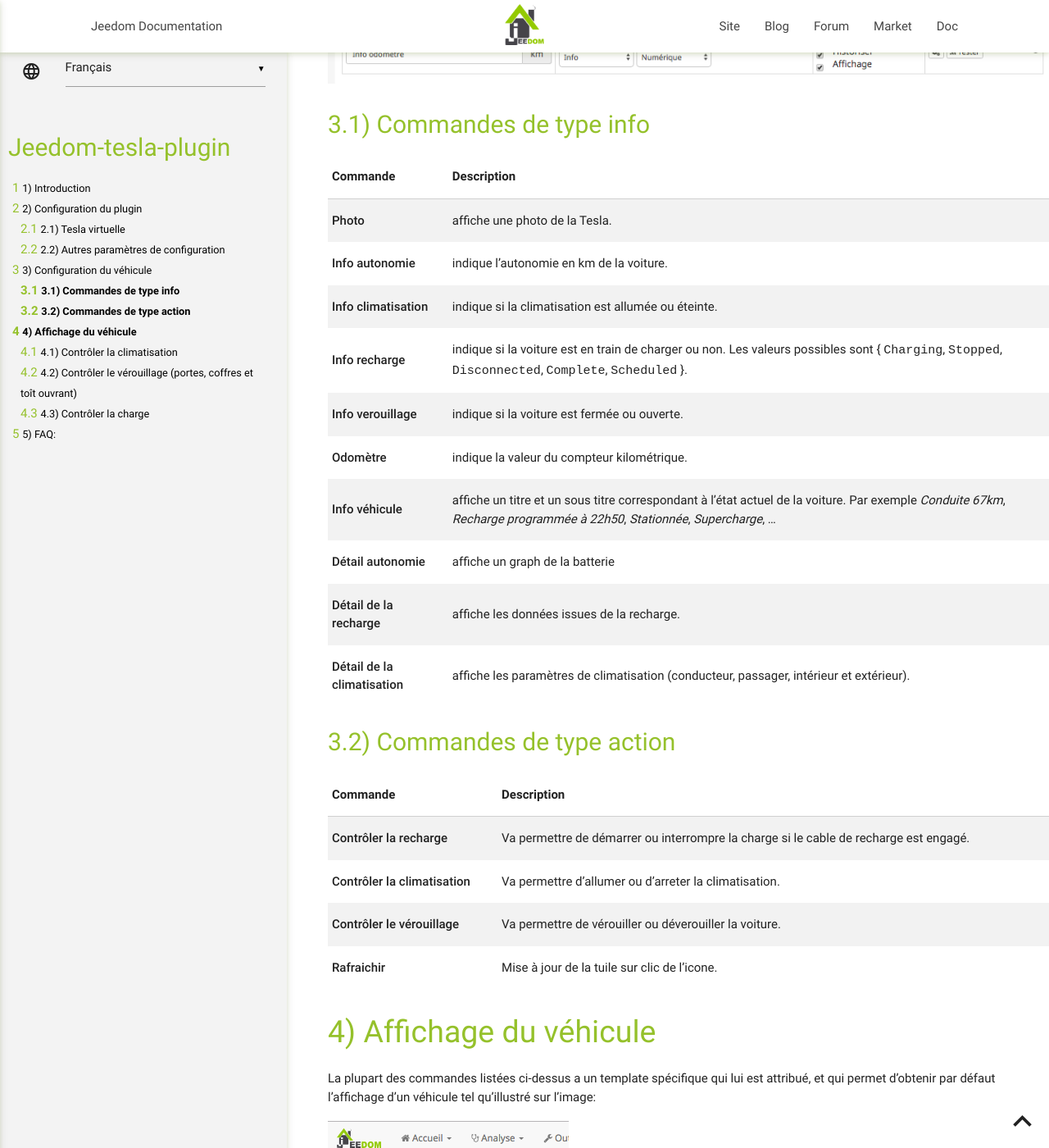
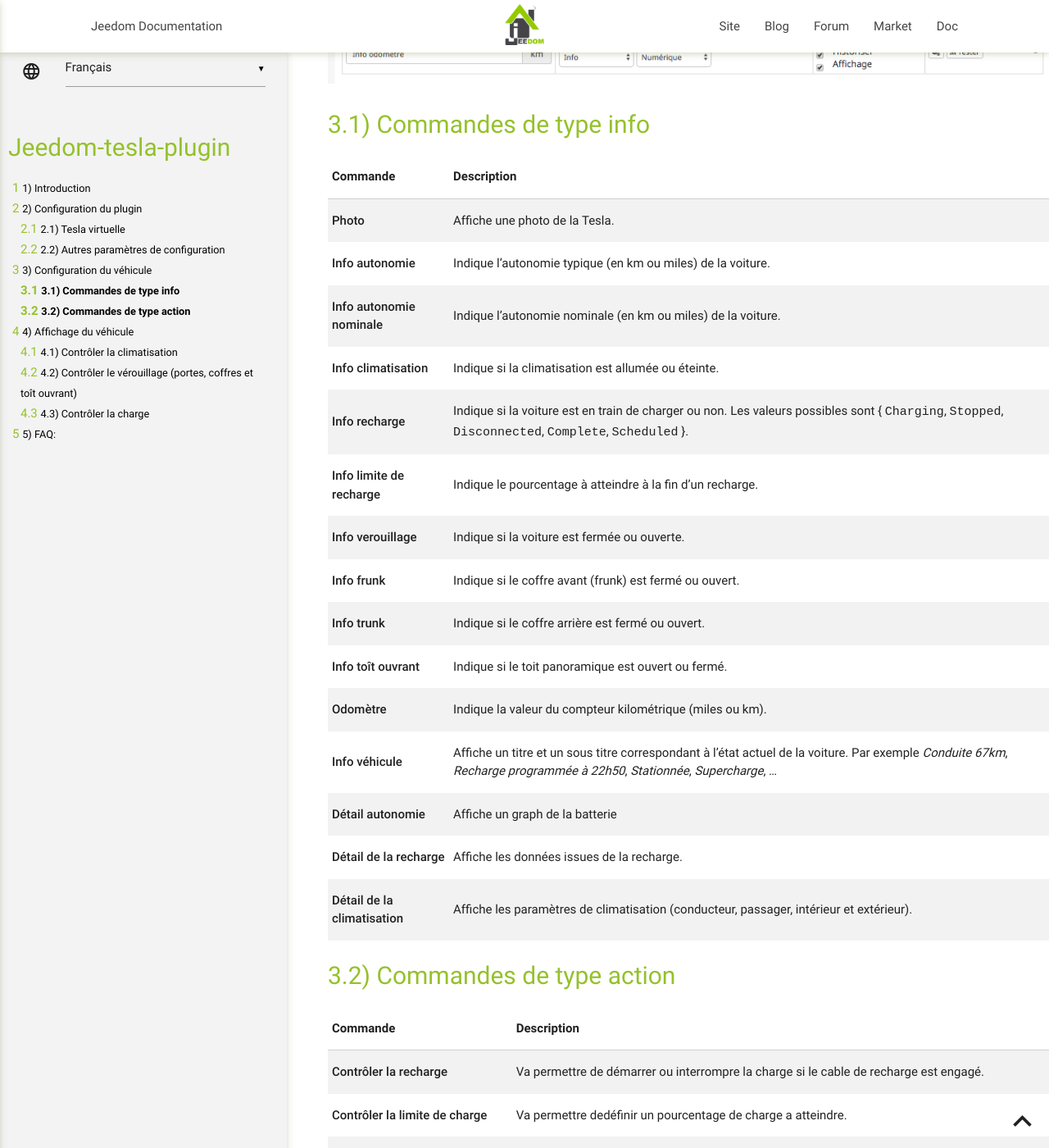
Before and after one commit to vercorsio/jeedom-tesla-plugin, a Jekyll site: the page built from fr_FR/index.md, in a window 1280 px wide and 1400 px high, scrolled down 4276 px. Shown: the whole window at 82% size. Built offline with Jekyll 4.4.1, drawn with Linux system fonts in a browser that asks for light colours; our own code applies the rules of GitHub Pages for plain Markdown files; some of the changed text lies outside the part shown.

Commit message:
Updated list of commands and screenshot

```diff
--- a/fr_FR/index.md
+++ b/fr_FR/index.md
@@ -89,16 +89,21 @@
 
 | Commande   |   Description |
 | --- | --- |
-| **Photo** | affiche une photo de la Tesla.
-| **Info autonomie** | indique l'autonomie en km de la voiture.
-| **Info climatisation** | indique si la climatisation est allumée ou éteinte.
-| **Info recharge** | indique si la voiture est en train de charger ou non. Les valeurs possibles sont  { `Charging`, `Stopped`, `Disconnected`, `Complete`, `Scheduled` }.
-| **Info verouillage** | indique si la voiture est fermée ou ouverte.
-| **Odomètre** | indique la valeur du compteur kilométrique.
-| **Info véhicule** | affiche un titre et un sous titre correspondant à l'état actuel de la voiture. Par exemple _Conduite 67km_, _Recharge programmée à 22h50_, _Stationnée_, _Supercharge_, ...
-| **Détail autonomie** | affiche un graph de la batterie
-| **Détail de la recharge** | affiche les données issues de la recharge.
-| **Détail de la climatisation** | affiche les paramètres de climatisation (conducteur, passager, intérieur et extérieur).
+| **Photo** | Affiche une photo de la Tesla.
+| **Info autonomie** | Indique l'autonomie typique (en km ou miles) de la voiture.
+| **Info autonomie nominale** | Indique l'autonomie nominale (en km ou miles) de la voiture.
+| **Info climatisation** | Indique si la climatisation est allumée ou éteinte.
+| **Info recharge** | Indique si la voiture est en train de charger ou non. Les valeurs possibles sont  { `Charging`, `Stopped`, `Disconnected`, `Complete`, `Scheduled` }.
+| **Info limite de recharge** | Indique le pourcentage à atteindre à la fin d'un recharge.
+| **Info verouillage** | Indique si la voiture est fermée ou ouverte.
+| **Info frunk** | Indique si le coffre avant (frunk) est fermé ou ouvert.
+| **Info trunk** | Indique si le coffre arrière est fermé ou ouvert.
+| **Info toît ouvrant** | Indique si le toit panoramique est ouvert ou fermé.
+| **Odomètre** | Indique la valeur du compteur kilométrique (miles ou km).
+| **Info véhicule** | Affiche un titre et un sous titre correspondant à l'état actuel de la voiture. Par exemple _Conduite 67km_, _Recharge programmée à 22h50_, _Stationnée_, _Supercharge_, ...
+| **Détail autonomie** | Affiche un graph de la batterie
+| **Détail de la recharge** | Affiche les données issues de la recharge.
+| **Détail de la climatisation** | Affiche les paramètres de climatisation (conducteur, passager, intérieur et extérieur).
 
 Commandes de type **action**
 --
@@ -106,8 +111,13 @@
 | Commande   |   Description |
 | --- | --- |
 | **Contrôler la recharge** | Va permettre de démarrer ou interrompre la charge si le cable de recharge est engagé.
+| **Contrôler la limite de charge** | Va permettre dedéfinir un pourcentage de charge a atteindre.
 | **Contrôler la climatisation** | Va permettre d'allumer ou d'arreter la climatisation.
+| **Contrôler la température** | Va permettre de définir une température dans l'habitacle (conducteur/passager).
 | **Contrôler le vérouillage** | Va permettre de vérouiller ou déverouiller la voiture.
+| **Contrôler le coffre avant** | Va permettre de vérouiller ou déverouiller le coffre avant (frunk).
+| **Contrôler le coffre arrière** | Va permettre de vérouiller ou déverouiller le coffre arrière (trunk).
+| **Contrôler le toit ouvrant** | Va permettre d'entrouvrir ou de fermer le toît panoramique.
 | **Rafraichir** | Mise à jour de la tuile sur clic de l'icone.
 
 
@@ -117,7 +127,7 @@
 La plupart des commandes listées ci-dessus a un template spécifique qui lui est attribué, et qui permet d'obtenir par défaut l'affichage d'un véhicule tel qu'illustré sur l'image:
 
 
-![config](../images/displayCar-1.png)
+![config](../images/displayCar-2.png)
 
 Par exemple pour ne pas afficher la photo et les détails de climatisation, il suffit pour un véhicule donné de décocher `"Affichage"` dans la ligne correspondante de la configuration de ces commandes.
 
@@ -175,4 +185,17 @@
 FAQ:
 ==
 
+1. Comment beneficier des nouvelles fonctionalités après mise à jour du plugin ?
+
+   Il suffit de cliquer sur le bouton `Synchroniser mes voitures` et les nouvelles commandes Info et Action seront ajoutées à l'équipement et visible sur le dashboard.
+
+2. Comment changer les unités de températures et de distance (°C / °F, km / miles) ?
+
+   Le plugin tesla de Jeedom lit les paramètres que vous avez configuré dans votre voiture.
+
+   Idem pour l'affichage de l'autonomie typique ou nominale.
+
+
+----
+
 Merci d'envoyer toute question à <a href='mailto:vercors.io@gmail.com?subject=About%20Jeedom%20Tesla%20plugin...'>vercors.io@gmail.com</a> !
```
Also changed, not shown: en_US/changelog.md (+2 -2 lines), en_US/index.md (+25 -2 lines), fr_FR/changelog.md (+2 -2 lines), images/displayCar-2.png (added).
